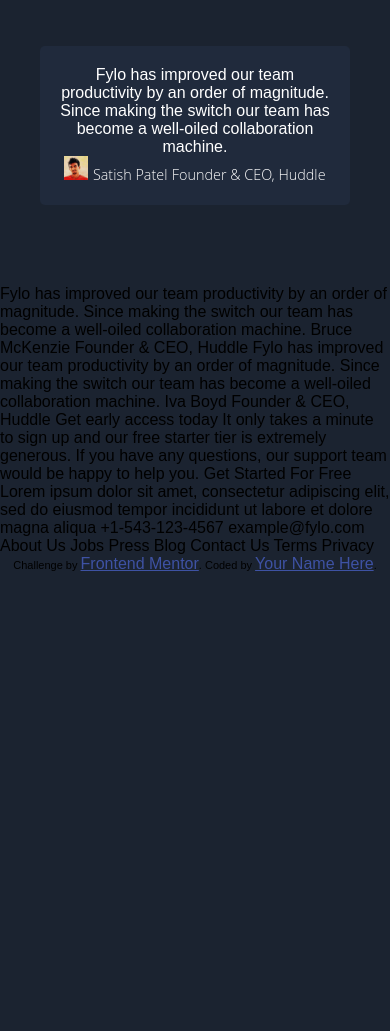
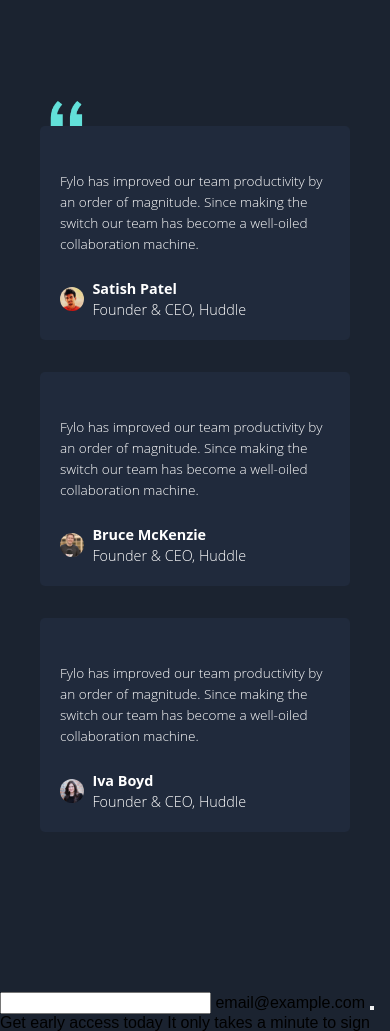
Before and after one commit to emmanuelRitzler/fylo-landing-page, a plain HTML site: page index.html in a window 390 px wide. Shown: the part 2600-3631 px from the top of the page. Before the commit the page ends 3173 px from the top, so only its background shows below. Drawn offline with Linux system fonts and the light colour scheme; a web font is replaced by a local one.

Commit message:
Add testimonials

```diff
--- a/index.html
+++ b/index.html
@@ -66,42 +66,45 @@
   </section>
   <section id="testimonials-section">
     <div class="testimonials">
+      <img id="quotemark" src="images/bg-quotes.png" alt="quote marks decoration">
       <p>Fylo has improved our team productivity by an order of magnitude. Since making the switch our team has become a well-oiled collaboration machine.</p>
       <div class="bottom-part">
         <img src="images/profile-1.jpg" alt="photo customer 1">
-        <span>Satish Patel</span>
-        <span>Founder & CEO, Huddle</span>
+        <div class="customer-name">
+          <h3>Satish Patel</h3>
+          <span>Founder & CEO, Huddle</span>
+        </div>
+      </div>
+    </div>
+    <div class="testimonials">
+      <p>Fylo has improved our team productivity by an order of magnitude. Since making the switch our team has become a well-oiled collaboration machine.</p>
+      <div class="bottom-part">
+        <img src="images/profile-2.jpg" alt="photo customer 2">
+        <div class="customer-name">
+          <h3>Bruce McKenzie</h3>
+          <span>Founder & CEO, Huddle</span>
+        </div>
+      </div>
+    </div>
+    <div class="testimonials">
+      <p>Fylo has improved our team productivity by an order of magnitude. Since making the switch our team has become a well-oiled collaboration machine.</p>
+      <div class="bottom-part">
+        <img src="images/profile-3.jpg" alt="photo customer 3">
+        <div class="customer-name">
+          <h3>Iva Boyd</h3>
+          <span>Founder & CEO, Huddle</span>
+        </div>
       </div>
     </div>
   </section>
+  <section id="early-access">
+    <h2></h2>
+    <p></p>
+    <input type="text">
+    <label for="e-mail">email@example.com</label>
+    <button></button>
+  </section>
 
-
-
-
-
-
-
-
-
-
-
-
-
-
-
-
-
-  Fylo has improved our team productivity by an order of magnitude. Since making the switch our team has
-  become a well-oiled collaboration machine.
-
-  Bruce McKenzie
-  Founder & CEO, Huddle
-
-  Fylo has improved our team productivity by an order of magnitude. Since making the switch our team has
-  become a well-oiled collaboration machine.
-
-  Iva Boyd
-  Founder & CEO, Huddle
 
   Get early access today
 
--- a/style.css
+++ b/style.css
@@ -118,7 +118,7 @@
     }
     #stay-productive {
         text-align: center;
-        margin: 80px 0;
+        margin: 160px 0;
         color: #FFFFFF;
         padding: 0 40px;
     }
@@ -161,8 +161,7 @@
         text-decoration: none;
     }
     #testimonials-section {
-        text-align: center;
-        margin: 80px 0;
+        margin: 160px 0;
         color: #FFFFFF;
         padding: 0 40px;
     }
@@ -173,26 +172,60 @@
         color: #FFFFFF;
         border-radius: 5px;
         padding: 20px;
+        margin: 32px auto;
     }
-    .testimonials span {
+    #quotemark {
+        position: absolute;
+        transform: translate(-30%, -115%);
+        z-index: -1;
+        height: 50px;
+        width: 32px;
+        object-fit: contain;
+    }
+    .testimonials p {
         text-align: left;
         font-weight: 100;
-        margin: 8px 0;
+        margin: 24px 0;
+        font-family: 'Open Sans', sans-serif;
+        font-size: 0.85rem;
+        line-height: 21px;
+    }
+    .bottom-part {
+        display: grid;
+        grid-template-columns: 12% 88%;
+        grid-template-rows: 100%;
+    }
+    .bottom-part img {
+        align-self: center;
+        grid-column: 1 / 2;
+        grid-row: 1 / 2;
+        height: 24px;
+        width: 24px;
+        border-radius: 50%;
+        object-fit: contain;
+    }
+    .customer-name {
+        display: grid;
+        grid-template-columns: 100%;
+        grid-template-rows: 50% 50%;
+    }
+    .customer-name span {
+        grid-row: 2 / 3;
+        text-align: left;
+        font-weight: 100;
+        font-family: 'Open Sans', sans-serif;
+        font-size: 0.9rem;
+        line-height: 21px;
+        align-self: flex-start;
+    }
+    .customer-name h3 {
+        align-self: flex-end;
+        grid-row: 1 / 2;
+        text-align: left;
+        font-weight: 700;
         font-family: 'Open Sans', sans-serif;
         font-size: 0.9rem;
         line-height: 21px;
     }
-    .testimonials h3 {
-        text-align: left;
-        font-weight: 700;
-        margin: 8px 0;
-        font-family: 'Open Sans', sans-serif;
-        font-size: 0.9rem;
-        line-height: 21px;
-    }
-    .testimonials img {
-        height: 24px;
-        width: 24px;
-        object-fit: contain;
-    }
+
 };
```
